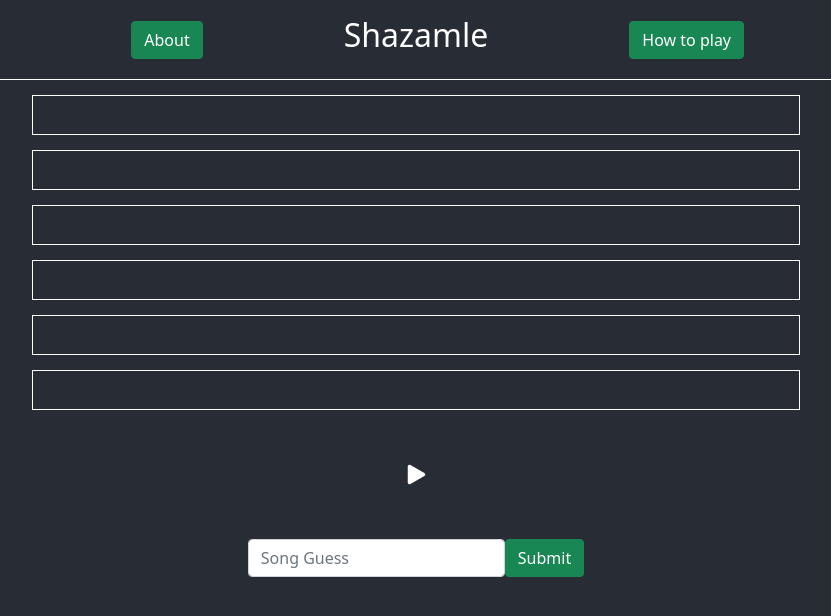
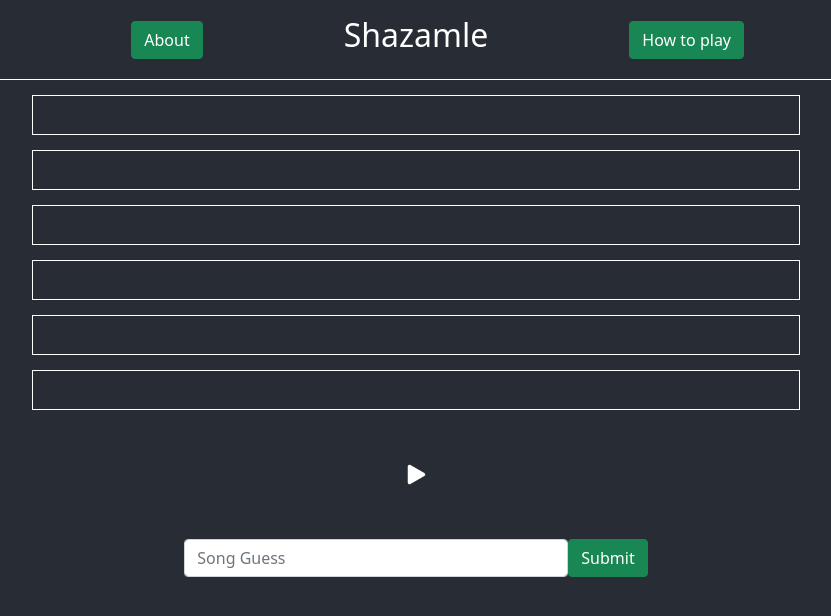
Before and after one commit to jgoler/Shazamle, a React (Create React App) app: page / in a window 1280 px wide. Shown: the top 616 px of the page, without its empty margins (224-1055 px from the left). Built offline with nearby package versions, Linux system fonts and the light colour scheme.

Commit message:
Fixed input to accept autocomplete

```diff
--- a/src/App.css
+++ b/src/App.css
@@ -105,7 +105,7 @@ hr {
 }
 .input {
   margin-top: 5vh;
-  width: 50vw;
+  width: 70vw;
   display: flex;
   flex-direction: row;
   justify-content: center;
@@ -116,6 +116,11 @@ hr {
 }
 
 .SongOption {
-  width: 280px;
+  width: 36.5vw;
   border: 2px solid white;
 }
+
+.form-group {
+  width: 30vw;
+  height: 100%;
+}
--- a/src/App.js
+++ b/src/App.js
@@ -14,6 +14,8 @@ function App() {
   const [openAboutModal, setOpenAboutModal] = useState(false);
   const [playMusic, setPlayMusic] = useState(false);
   const [autocompleteSongs, setAutoCompleteSongs] = useState([]);
+  const [curSearch, setSearch] = useState('');
+  const [firstGuess, setFirstGuess] = useState();
 
   const searchSongs = async searchText => {
     //console.log(data);
@@ -32,7 +34,10 @@ function App() {
   };
 
   const onChange = e => {
+    //console.log(`e.target.value ${e.target.value}`);
+    setSearch(e.target.value);
     searchSongs(e.target.value);
+    //console.log(`curSearch is ${curSearch}`);
   };
 
   const audioPlayer = useRef();
@@ -47,8 +52,10 @@ function App() {
     }
   };
 
-  const guessClick = () => {
-    console.log('Clicked on an answer');
+  const guessClick = (text, text_two) => {
+    //console.log(`Inside guessClick ${song.title}`);
+    setSearch(`${text} by ${text_two}`);
+    console.log(`Clicked on ${text}`);
   };
   return (
     <div className='App'>
@@ -108,10 +115,12 @@ function App() {
           <div className='input'>
             <div className='form-group'>
               <input
+                className='input_itself'
                 class='form-control'
                 type='text'
                 placeholder='Song Guess'
                 id='search'
+                value={curSearch}
                 onChange={e => onChange(e)}
               ></input>
               <div id='match-list'></div>
@@ -124,7 +133,10 @@ function App() {
         {openModal && <HTPModal closeModal={setOpenModal} />}
         {openAboutModal && <AboutModal closeModal={setOpenAboutModal} />}
         {autocompleteSongs.map(song => (
-          <div onClick={() => guessClick()} className='SongOption'>
+          <div
+            onClick={text => guessClick(song.title, song.artist)}
+            className='SongOption'
+          >
             {song.title} by {song.artist}
           </div>
         ))}
```
